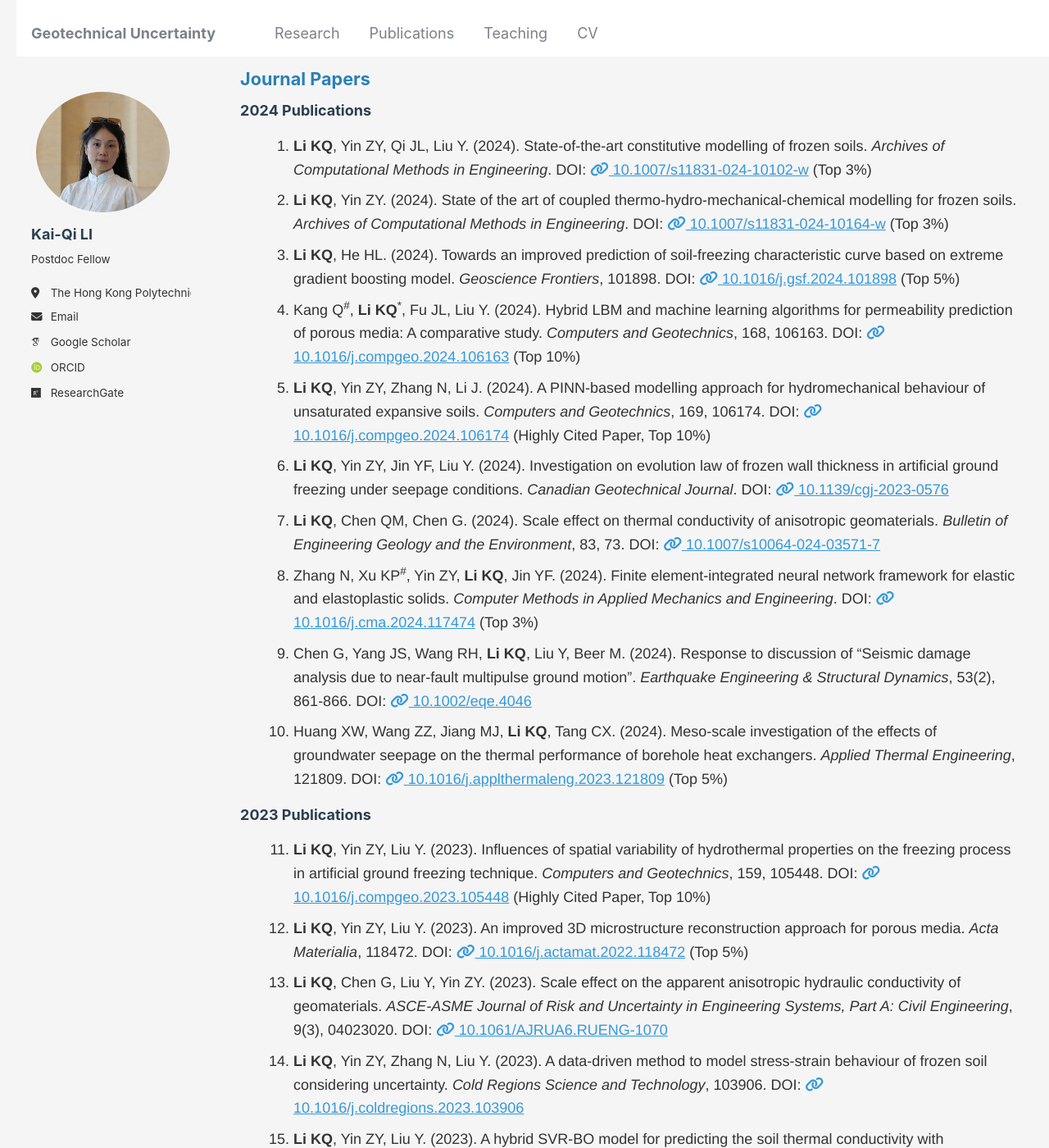
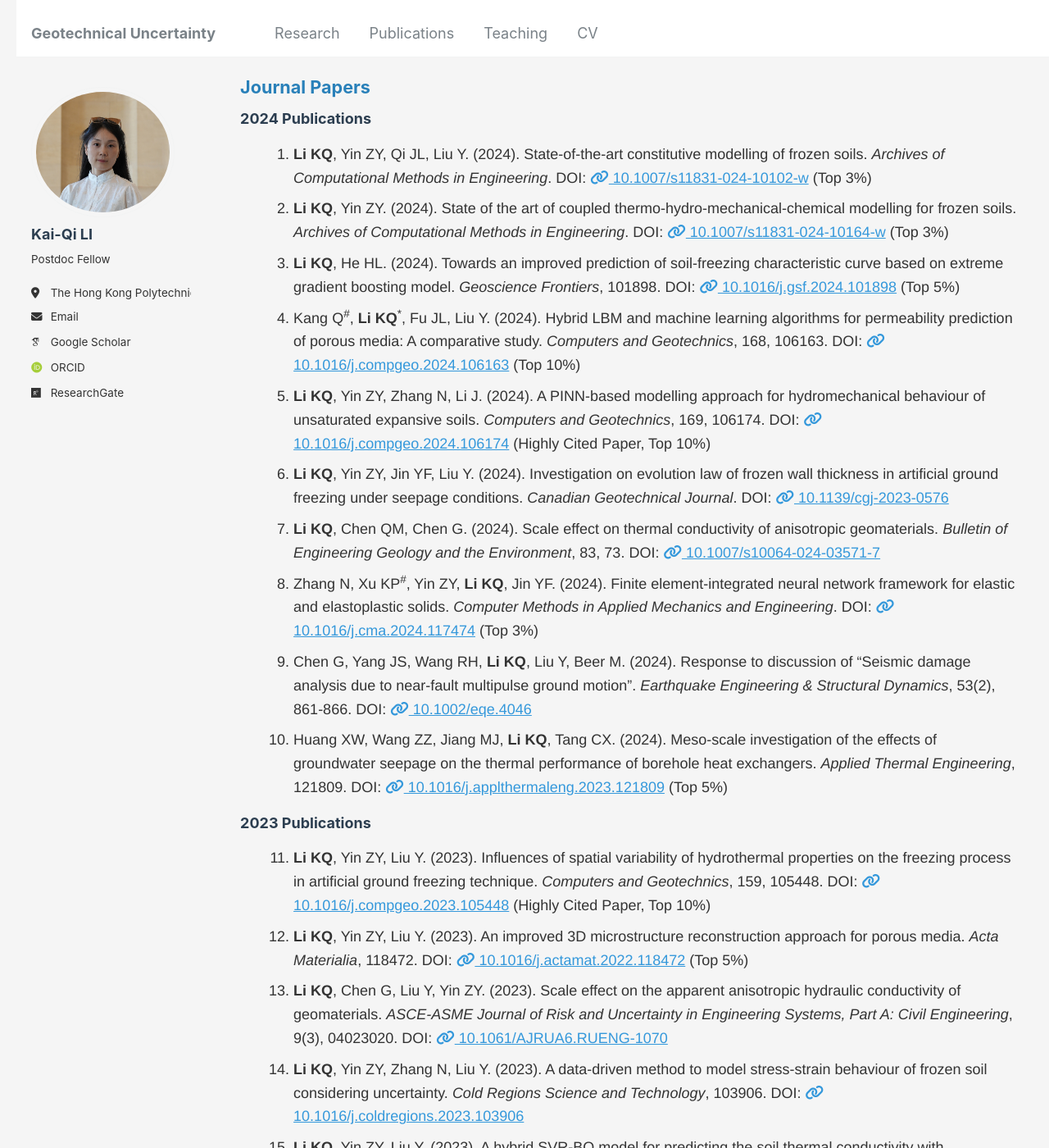
Before and after one commit to kqceeli/kqceeli.github.io, a Jekyll site: the page built from _pages/publications.html, in a window 1280 px wide and 1400 px high. Shown: the whole window at 82% size. Built offline with Jekyll 4.4.1, drawn with Linux system fonts in a browser that asks for light colours; some web fonts are replaced.

Commit message:
Update publications.html

```diff
--- a/_pages/publications.html
+++ b/_pages/publications.html
@@ -25,8 +25,8 @@ author_profile: true
         h2 {
             font-size: 1.2rem; /* 调整后的字体大小 */
             color: #2980b9;
-            margin-top: 28px;                  /* 上方留白，减少至20px */
-            margin-bottom: 5px;               /* 下方留白，减少至20px */
+            margin-top: 38px;                  /* 上方留白，减少至20px */
+            margin-bottom: 8px;               /* 下方留白，减少至20px */
         }
 
         h3 {
```
